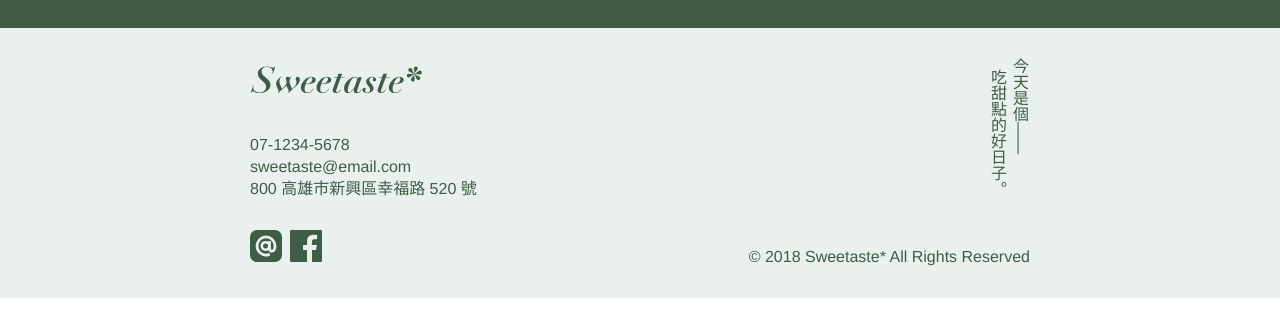
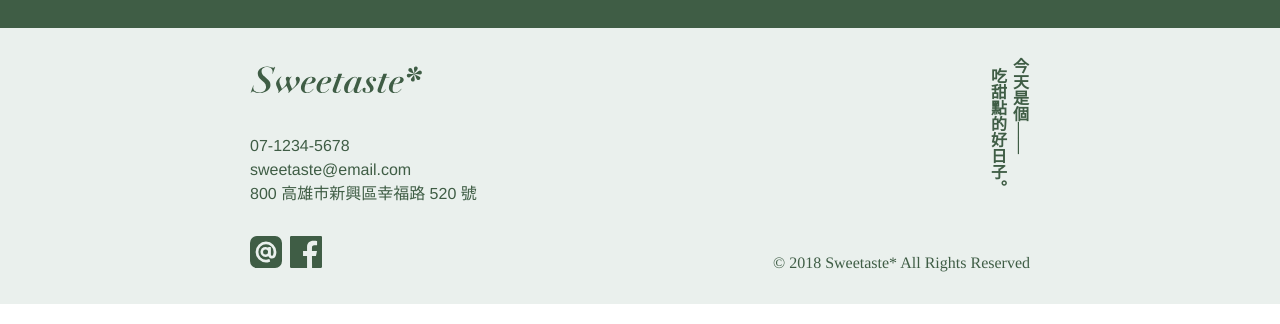
Before and after one commit to Xiawpohr/sweetaste, a React (Create React App) app: page /checkout-success in a window 1280 px wide. Shown: the part 426-750 px from the top of the page. Built offline with nearby package versions, Linux system fonts and the light colour scheme.

Commit message:
modify footer fontFamily

```diff
--- a/src/components/Footer.js
+++ b/src/components/Footer.js
@@ -1,7 +1,9 @@
 import React from 'react'
+import Quote from './Quote.js'
 import Background from '../styles/Background.js'
 import Container from '../styles/Container.js'
 import Flex from '../styles/Flex.js'
+import Box from '../styles/Box.js'
 import Text from '../styles/Text.js'
 import Icon from '../styles/Icon.js'
 import Button from '../styles/Button.js'
@@ -28,22 +30,22 @@ const Footer = () => (
         <Flex py={3} justifyContent='space-between'>
           <Flex flexDirection='column' justifyContent='space-between'>
             <Icon mt={0} name="LogoType" />
-            <Text mt={4} fontSize={0} color='darkGreen'>
+            <Text mt={4} fontSize={0} fontFamily='"Helvetica Neue"' color='darkGreen' lineHeight={1.5}>
               07-1234-5678<br/>
               sweetaste@email.com<br/>
               800 高雄市新興區幸福路 520 號
             </Text>
           </Flex>
-          <Text display={['none', 'block']} fontSize={22} color='darkGreen' letterSpacing={6.5} mode='vertical-rl'>
-            今天是個——<br/> <span style={{ marginTop: 11 }}>吃甜點的好日子。</span>
-          </Text>
+          <Box display={['none', 'block']} >
+            <Quote firstLine='今天是個' secondLine='吃甜點的好日子' fontSize={22} />
+          </Box>
         </Flex>
         <Flex pb={3} justifyContent='space-between' alignItems='flex-end' flexWrap='wrap'>
           <div>
             <Icon name='Line' />
             <Icon name='Facebook' ml={0} />
           </div>
-          <Text mt={1} fontSize={0} color='darkGreen'>© 2018 Sweetaste* All Rights Reserved</Text>
+          <Text mt={1} fontSize={0} fontFamily='Times' color='darkGreen' letterSpacing={0.5}>© 2018 Sweetaste* All Rights Reserved</Text>
         </Flex>
       </Container>
     </Background>
--- /dev/null
+++ b/src/components/Quote.js
@@ -0,0 +1,18 @@
+import React from 'react'
+import Text from '../styles/Text.js'
+
+const Quote = ({ firstLine, secondLine, fontSize }) => (
+  <Text
+    fontSize={22}
+    fontWeight={600}
+    fontFamily='"YuMincho +36p Kana"'
+    color='darkGreen'
+    letterSpacing={5}
+    mode='vertical-rl'
+  >
+    {firstLine}<span style={{ letterSpacing: 0 }}>——</span><br/>
+    <span style={{ marginTop: 10 }}>{secondLine}。</span>
+  </Text>
+)
+
+export default Quote
```
